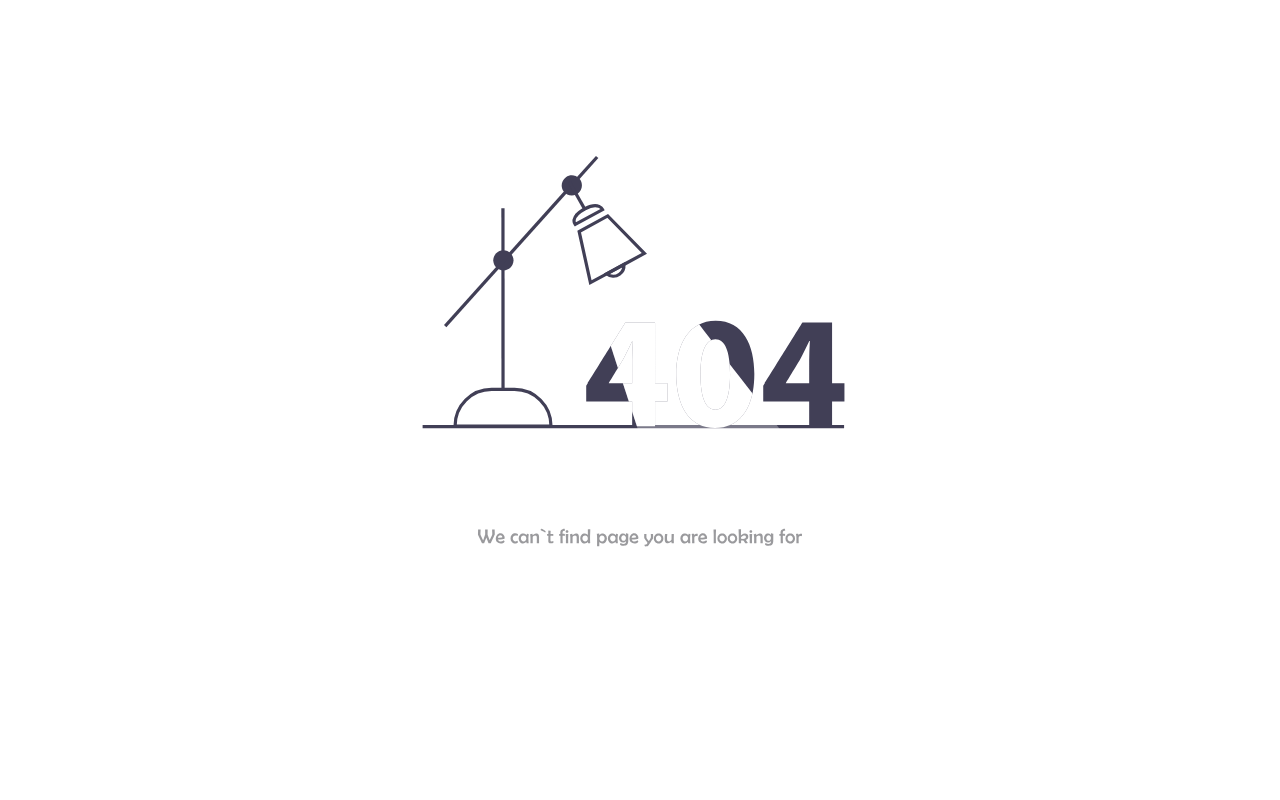
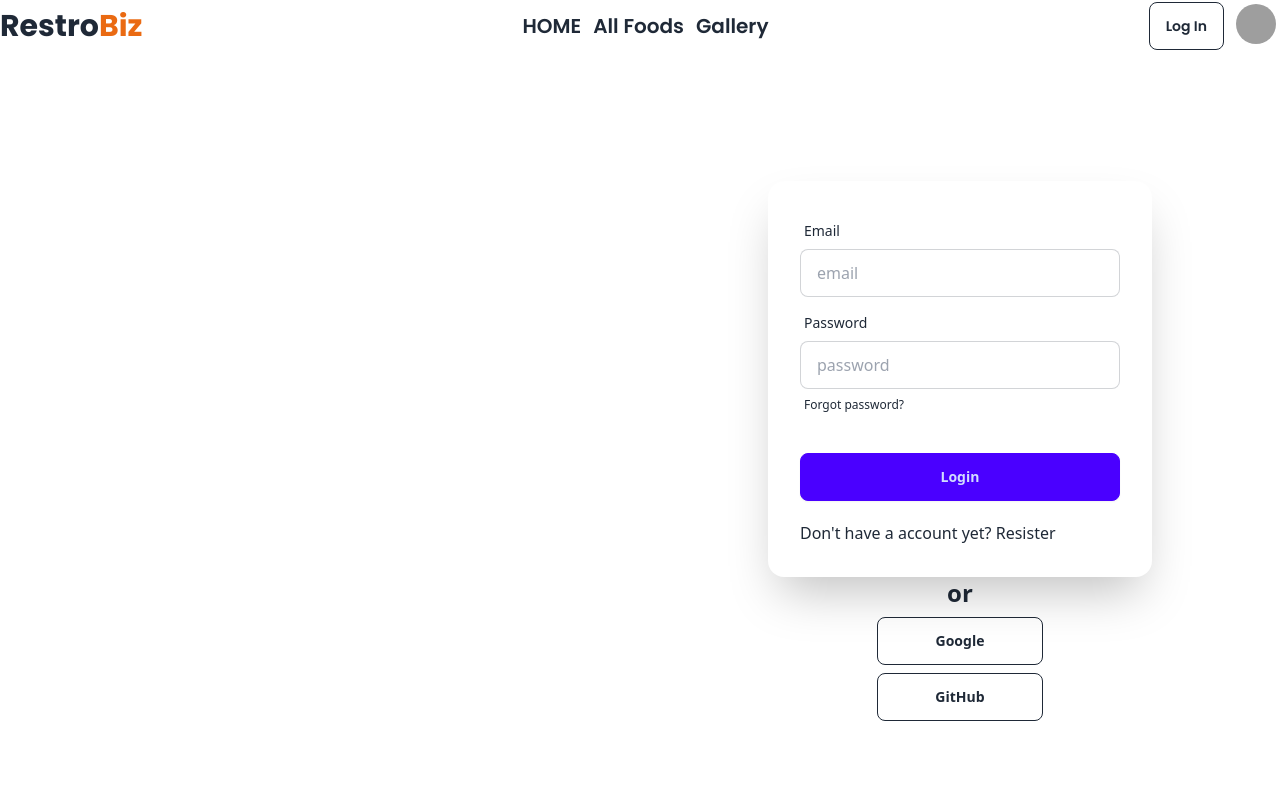
Before and after one commit to Juwelmia63/assignment-11-client, a React (Vite) app: page /login in a window 1280 px wide. Before the commit this address had no page. Shown: the top 800 px of the page. Built offline with nearby package versions, Linux system fonts and the light colour scheme; grey boxes are pictures that could not be loaded; a web font is replaced by a local one.

Commit message:
login and resister page setup complite

```diff
--- a/package.json
+++ b/package.json
@@ -16,6 +16,7 @@
     "match-sorter": "^6.3.4",
     "react": "^18.2.0",
     "react-dom": "^18.2.0",
+    "react-icons": "^5.2.1",
     "react-router-dom": "^6.23.0",
     "sort-by": "^1.2.0"
   },
--- /dev/null
+++ b/src/Provider/AuthProvider.jsx
@@ -0,0 +1,11 @@
+
+
+const AuthProvider = ({children}) => {
+    return (
+        <div>
+            {children}
+        </div>
+    );
+};
+
+export default AuthProvider;
--- a/src/firebase/firebase.config.js
+++ b/src/firebase/firebase.config.js
@@ -1,5 +1,6 @@
 // Import the functions you need from the SDKs you need
 import { initializeApp } from "firebase/app";
+import { getAuth } from "firebase/auth";
 // TODO: Add SDKs for Firebase products that you want to use
 // https://firebase.google.com/docs/web/setup#available-libraries
 
@@ -17,4 +18,7 @@ const firebaseConfig = {
 const app = initializeApp(firebaseConfig);
 
 
-export default app;
+
+const auth = getAuth(app);
+
+export default auth;
--- a/src/main.jsx
+++ b/src/main.jsx
@@ -11,15 +11,20 @@ import {
   RouterProvider,
 } from "react-router-dom";
 import router from './Route/Route.jsx';
+import AuthProvider from './Provider/AuthProvider.jsx';
 
 
 
 
 
 ReactDOM.createRoot(document.getElementById('root')).render(
-  <React.StrictMode>
+  <div className='max-w-7xl mx-auto'>
+    <React.StrictMode>
 
-      <RouterProvider router={router} />
+      <AuthProvider>
+        <RouterProvider router={router} />
+      </AuthProvider>
 
-  </React.StrictMode>,
+    </React.StrictMode>,
+  </div>
 )
--- /dev/null
+++ b/src/pages/Login/Login.jsx
@@ -0,0 +1,83 @@
+import { Link } from "react-router-dom";
+
+const Login = () => {
+
+
+
+    return (
+
+
+
+
+        <div className="hero min-h-screen flex lg:flex-row flex-col">
+
+            <div className="flex-1">
+
+            </div>
+
+
+
+            <div className=" flex-col w-full flex-1 justify-center items-center flex">
+
+                <div className="card shrink-0 w-full max-w-sm shadow-2xl bg-base-100">
+                    <form className="card-body">
+                        <div className="form-control">
+                            <label className="label">
+                                <span className="label-text">Email</span>
+                            </label>
+                            <input type="email" name="email" placeholder="email" required className="input input-bordered"
+                            />
+
+
+                        </div>
+                        <div className="form-control">
+                            <label className="label">
+                                <span className="label-text">Password</span>
+                            </label>
+                            <input type="password" name="password" placeholder="password" required className="input input-bordered"
+                            />
+
+
+                            <label className="label">
+                                <a href="#" className="label-text-alt link link-hover">Forgot password?</a>
+                            </label>
+                        </div>
+                        <div className="form-control mt-6">
+                            <button className="btn btn-primary">Login</button>
+                        </div>
+
+
+
+                        <div className="mt-3">
+                            <p>Don't have a account yet?  <Link to="/kali"> <button >Resister</button></Link> </p>
+
+                        </div>
+                    </form>
+                </div>
+
+
+
+
+
+                <div className="text-center lg:text-left  ">
+                    <h1 className="text-2xl font-bold mb-2 text-center">or</h1>
+                    <div className="space-y-2">
+                        <button className="btn btn-outline w-full">
+
+                            Google
+                        </button>
+                        <button  className="btn btn-outline w-full">
+
+                            GitHub
+                        </button>
+
+                    </div>
+                </div>
+            </div>
+
+        </div>
+
+    );
+};
+
+export default Login;
--- /dev/null
+++ b/src/pages/Resister/Resister.jsx
@@ -0,0 +1,183 @@
+
+// import { Link } from "react-router-dom";
+// // import resister from "../../assets/Images/resister.jpg"
+// import { useContext, useState } from "react";
+// import { AuthContex } from "../../Provider/AuthProvider";
+
+import { useState } from "react";
+import { Link } from "react-router-dom";
+
+
+
+
+import { FaEye } from "react-icons/fa";
+import { FaEyeSlash } from "react-icons/fa";
+
+
+
+
+
+// import Lottie from "lottie-react";
+// import resister from "../../assets/resister.json";
+
+
+
+const Resister = () => {
+
+
+
+    // const { createUser } = useContext(AuthContex);
+
+
+
+    // const [success, setSuccess] = useState('');
+    // const [resisterError, setresisterError] = useState('');
+    const [showpassword, setshowpassword] = useState(false);
+
+
+    // const handleresister = e => {
+    //     e.preventDefault();
+
+
+    //     const form = e.target;
+    //     const email = form.email.value;
+    //     const password = form.password.value;
+    //     const name = form.name.value;
+    //     const photo = form.photo.value;
+    //     console.log(email, password, name, photo);
+
+
+
+
+    //     setresisterError('');
+    //     setSuccess('')
+
+
+
+    //     if (password.length < 6) {
+    //         setresisterError('Password Should Be 6 charecter or longer');
+    //         return;
+    //     }
+
+    //     else if (! /^(?=.*[a-z])(?=.*[A-Z]).{6,}$/.test(password)) {
+    //         setresisterError('Password Must Have One Uppercase and One Lowercase Letter');
+    //         return;
+    //     }
+
+
+
+
+
+
+
+
+    //     createUser(email, password)
+    //         .then(result => {
+    //             console.log(result.user);
+    //             setSuccess('User Create Successfully')
+    //         })
+
+
+    //         .catch(error => {
+    //             console.error(error)
+    //             setresisterError(error.message);
+    //         })
+    // }
+
+
+
+
+
+    return (
+        <div className="hero min-h-screen  ">
+
+
+
+            <div className="hero-content flex-col lg:flex-row w-full">
+
+
+
+                <div className="">
+                {/* <Lottie className="" animationData={resister}></Lottie> */}
+                </div>
+
+
+                <div className="card shrink-0 w-full max-w-sm shadow-2xl bg-base-100">
+                    <form className="card-body">
+                        <div className="form-control">
+                            <label className="label">
+                                <span className="label-text">Name</span>
+                            </label>
+                            <input type="name" name="name" placeholder="name" className="input input-bordered"
+
+
+                            />
+
+
+                        </div>
+                        <div className="form-control">
+                            <label className="label">
+                                <span className="label-text">Email</span>
+                            </label>
+                            <input type="email" name="email" required placeholder="email" className="input input-bordered"
+
+                            />
+
+                        </div>
+                        <div className="form-control">
+                            <label className="label">
+                                <span className="label-text">Photo URL</span>
+                            </label>
+                            <input type="photo" name="photo" placeholder="photo url" className="input input-bordered"
+
+
+                            />
+                        </div>
+                        <div className="form-control">
+                            <label className="label">
+                                <span className="label-text">Password</span>
+                            </label>
+
+
+
+                            <div className="relative">
+                                <input
+                                    className="  w-full py-2 px-4 border rounded-xl"
+                                    type={showpassword ? "text" : "password"}
+                                    name="password" placeholder="Password" id="" />
+
+                                <span className="absolute top-3 right-3" onClick={() => setshowpassword(!showpassword)}>{
+                                    showpassword ? <FaEye /> : <FaEyeSlash />
+                                }</span>
+
+                            </div>
+
+
+
+                        </div>
+
+                        <div className="form-control mt-6">
+                            <button className="btn btn-primary">Resister</button>
+                        </div>
+
+
+                        {/* {
+                            resisterError && <p className="text-red-700">{resisterError}</p>
+                        }
+
+                        {
+                            success && <p className="text-green-600">{success}</p>
+                        } */}
+
+                        <div className="mt-3">
+                            <p>Already have an account? <Link to="/login">Log in</Link> </p>
+
+                        </div>
+                    </form>
+                </div>
+            </div>
+        </div>
+    );
+};
+
+export default Resister;
--- a/src/pages/sharedpage/Navber/Navber.jsx
+++ b/src/pages/sharedpage/Navber/Navber.jsx
@@ -1,3 +1,4 @@
+import { Link } from "react-router-dom";
 
 
 const Navber = () => {
@@ -14,9 +15,9 @@ const Navber = () => {
 
 
             <div className="flex flex-row gap-3">
-              <p className="font-semibold text-xl ">HOME</p>
-              <p className="font-semibold text-xl">All Foods</p>
-              <p className="font-semibold text-xl">Gallery</p>
+                <Link to="/"><p className="font-semibold text-xl ">HOME</p></Link>
+                <p className="font-semibold text-xl">All Foods</p>
+                <p className="font-semibold text-xl">Gallery</p>
             </div>
 
 
@@ -26,7 +27,10 @@ const Navber = () => {
 
 
 
-            <div className="flex-none">
+            <div className="flex flex-row items-center gap-2">
+                <div>
+                   <Link to="/login"> <button className="btn btn-outline py-3">Log In</button></Link>
+                </div>
 
                 <div className="dropdown dropdown-end">
                     <div tabIndex={0} role="button" className="btn btn-ghost btn-circle avatar">
@@ -47,6 +51,7 @@ const Navber = () => {
                     </ul>
                 </div>
             </div>
+
         </div>
     );
 };
```
Also changed, not shown: src/Route/Route.jsx (+11 -0 lines), 1 other file (tests, documents, lock files or other folders).
